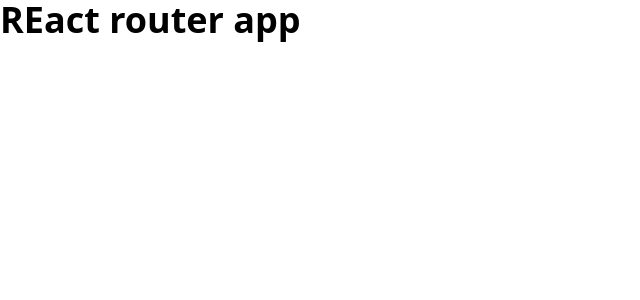
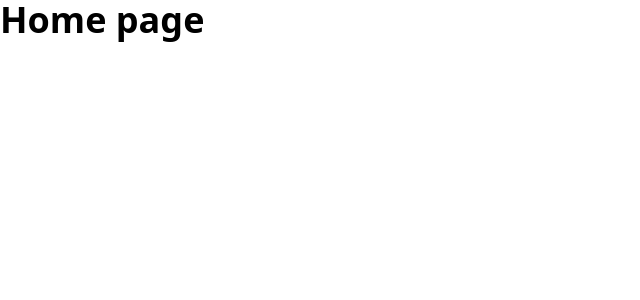
Before and after one commit to Odile078/react-router-introdusctory, a React (Vite) app: page / in a window 1280 px wide. Shown: the top 300 px of the page, without its empty margins (0-640 px from the left). Built offline with nearby package versions, Linux system fonts and the light colour scheme.

Commit message:
refactor: move the routes to the App component

```diff
--- a/src/App.jsx
+++ b/src/App.jsx
@@ -1,8 +1,14 @@
+import { BrowserRouter, Route, Routes } from "react-router-dom";
+import Home from "./components/Home";
+import About from "./components/About";
 function App() {
   return (
-    <div>
-      <p className="text-4xl font-bold">REact router app</p>
-    </div>
+    <BrowserRouter>
+      <Routes>
+        <Route path="/" element={<Home />} />
+        <Route path="/about" element={<About />} />
+      </Routes>
+    </BrowserRouter>
   );
 }
 
--- /dev/null
+++ b/src/components/Home.jsx
@@ -0,0 +1,5 @@
+const Home = () => {
+  return <div className="text-4xl font-bold">Home page</div>;
+};
+
+export default Home;
--- /dev/null
+++ b/src/components/Navbar.jsx
@@ -0,0 +1,12 @@
+import { Link } from "react-router-dom";
+
+const Navbar = () => {
+  return (
+    <div className="flex">
+      <Link to="/">Home</Link>
+      <Link to="/about">About</Link>
+    </div>
+  );
+};
+
+export default Navbar;
--- a/src/main.jsx
+++ b/src/main.jsx
@@ -2,16 +2,9 @@ import React from "react";
 import ReactDOM from "react-dom/client";
 import App from "./App";
 import "./index.css";
-import { BrowserRouter, Route, Routes } from "react-router-dom";
-import About from "./components/About";
 
 ReactDOM.createRoot(document.getElementById("root")).render(
   <React.StrictMode>
-    <BrowserRouter>
-      <Routes>
-        <Route path="/" element={<App />} />
-        <Route path="/about" element={<About />} />
-      </Routes>
-    </BrowserRouter>
+    <App />
   </React.StrictMode>
 );
```
